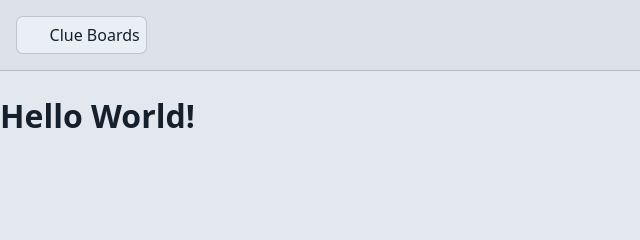
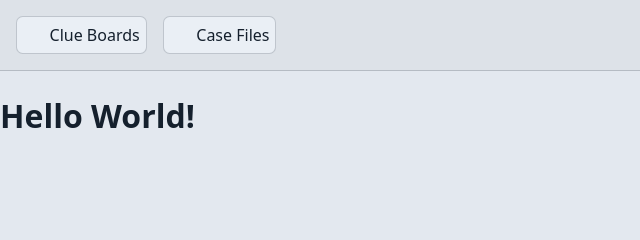
Before and after one commit to BaldarSilveraxe/clue, a plain HTML site: page index.html in a window 1280 px wide. Shown: the top 240 px of the page, 0-640 px from the left. Drawn offline with Linux system fonts and the light colour scheme.

Commit message:
Update index.html

```diff
--- a/index.html
+++ b/index.html
@@ -53,6 +53,10 @@
             <use href="svg/icons.svg#icon-mindmap"></use>
           </svg> Clue Boards
         </button>
+        <button role="tab" id="casefiles-tab" aria-controls="casefiles-panel" aria-selected="false" type="button" data-type="nav" data-cmd="casefiles" title="Case Files" tabindex="-1">
+          <svg class="icon" aria-hidden="true">
+            <use href="svg/icons.svg#icon-casefile"></use></svg> Case Files
+          </button>
       </nav>
     </header>
     <h1>Hello World!</h1>
```
